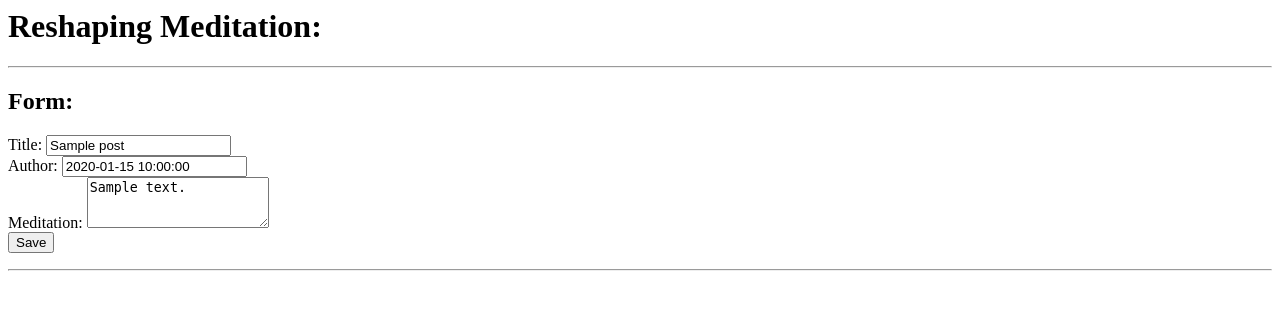
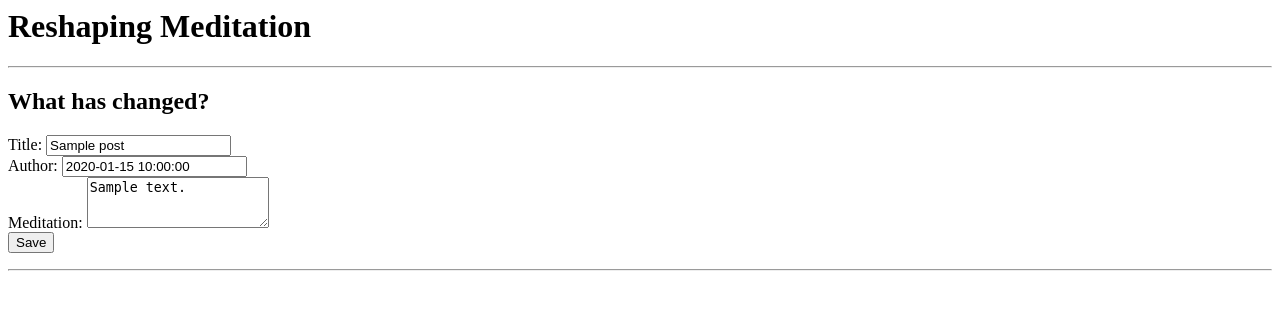
Before and after one commit to rikkih/meditations, a Flask app: page /posts/edit/1 in a window 1280 px wide. Shown: the top 310 px of the page. Run offline with Flask 2, Linux system fonts and the light colour scheme; tables that the repository leaves empty hold one stand-in row (values such as "Sample post").

Commit message:
style touch up

```diff
--- a/meditations/templates/edit.html
+++ b/meditations/templates/edit.html
@@ -5,9 +5,9 @@
 {% endblock %}
 
 {% block body %}
-    <h1>Reshaping Meditation: </h1>
+    <h1>Reshaping Meditation</h1>
     <hr>
-    <h2>Form:</h2>
+    <h2>What has changed?</h2>
     <form action="/posts/edit/{{post.id}}" method="POST">
         <label for="content">Title:</label>
         <input class="form-control" type="text" name="title" id="title" value="{{post.title}}">
--- a/meditations/templates/new_post.html
+++ b/meditations/templates/new_post.html
@@ -5,9 +5,9 @@
 {% endblock %}
 
 {% block body %}
-    <h1>New Meditation:</h1>
+    <h1>New Meditation</h1>
     <hr>
-    <h2>Meditation:</h2>
+    <h2>Meditation</h2>
     <form action="/posts" method="POST">
         <label for="title">Title:</label>
         <input class="form-control" type="text" name="title" id="title" placeholder="Enter Title"
--- a/meditations/templates/posts.html
+++ b/meditations/templates/posts.html
@@ -7,7 +7,7 @@
 {% block body %}
     <br>
     <div>
-        <h1 style="display: inline">All meditations and perceptions: </h1>
+        <h1 style="display: inline">All meditations and perceptions</h1>
         <a style="display: inline" class="btn btn-success float-right" href="/posts/new">New Meditation</a>
     </div>
 
```
